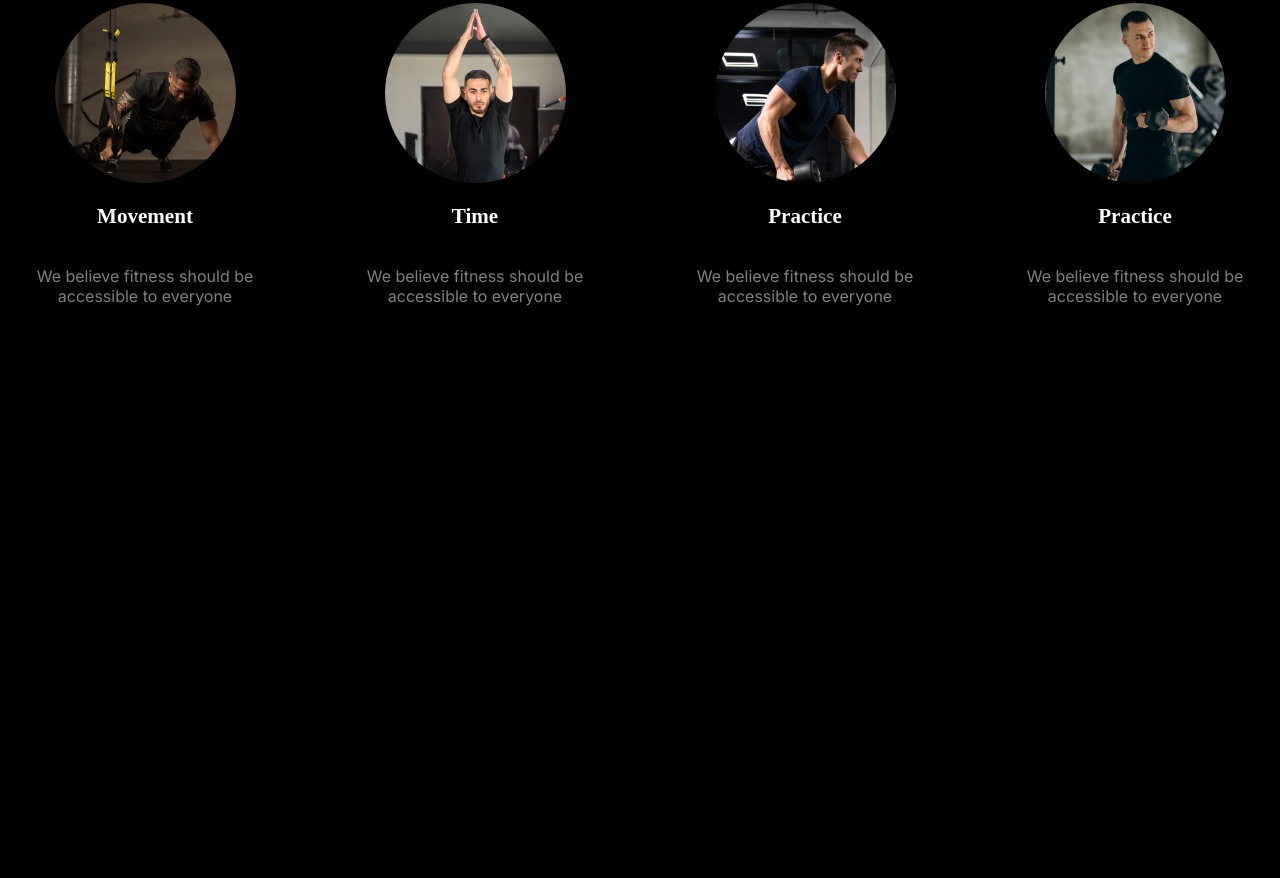
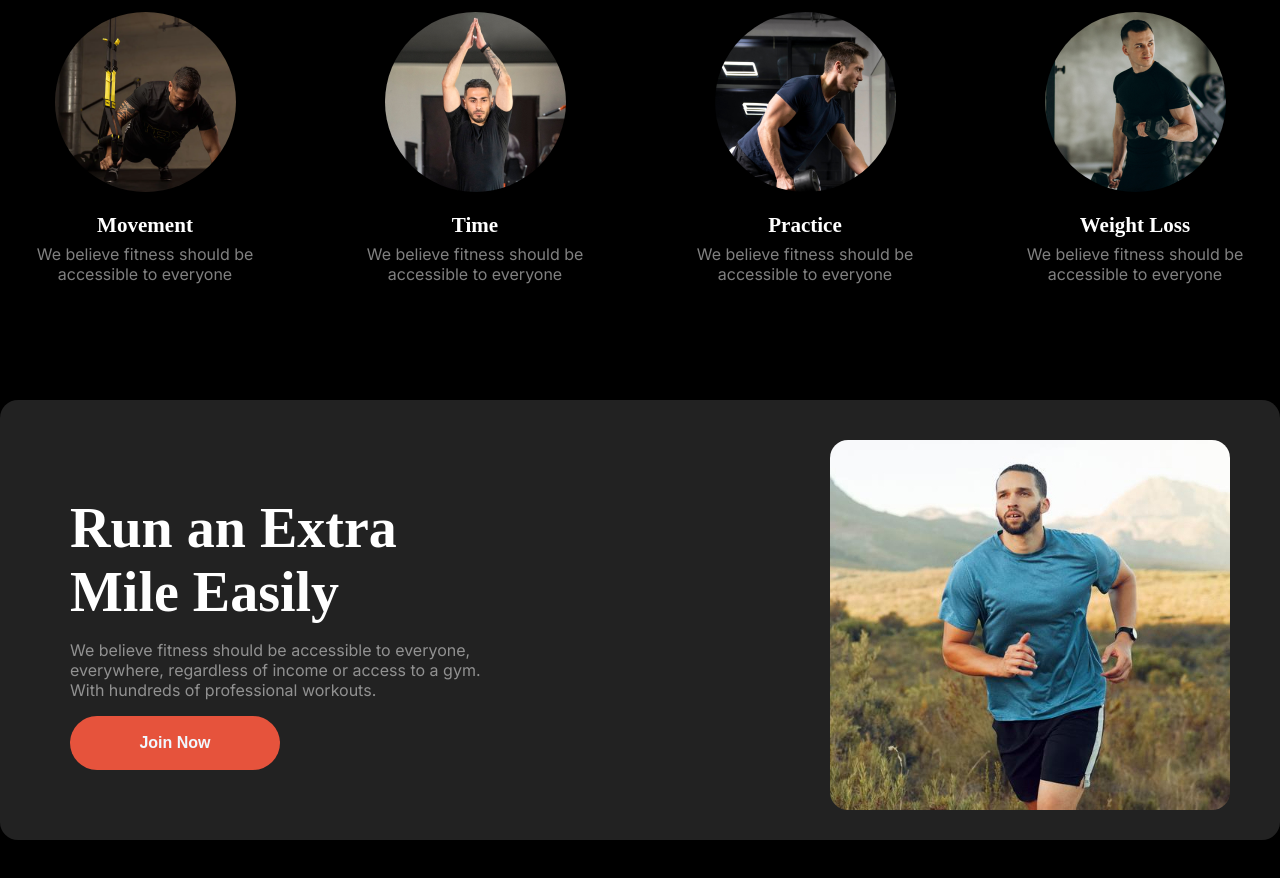
Before and after one commit to hossainpiash2221/ph-assignment2, a plain HTML site: page index.html in a window 1280 px wide. Shown: the part 1038-1916 px from the top of the page. Before the commit the page ends 1360 px from the top, so only its background shows below. Drawn offline with Linux system fonts and the light colour scheme.

Commit message:
complete run an extra section

```diff
--- a/index.html
+++ b/index.html
@@ -98,10 +98,24 @@
                     </div>
                     <div class="habits-card">
                         <img src="images/image 5.png" alt="">
-                        <h3 class="card-title">Practice</h3>
+                        <h3 class="card-title">Weight Loss</h3>
                         <p class="primary-text">We believe fitness should be accessible to everyone</p>
                     </div>
                 </div>
+            </div>
+        </section>
+
+        <section class="run">
+            <div class="run-content">
+                <h3 class="run-title">
+                    Run an Extra Mile Easily
+                </h3>
+                <p class="primary-text">We believe fitness should be accessible to everyone, everywhere, regardless of
+                    income or access to a gym. With hundreds of professional workouts.</p>
+                <button class="classic-button">Join Now</button>
+            </div>
+            <div class="run-img">
+                <img class="run2" src="images/run.jpg" alt="">
             </div>
         </section>
 
--- a/styles/style.css
+++ b/styles/style.css
@@ -121,8 +121,8 @@ h1 {
     font-weight: 600;
     line-height: 22px;
     margin-bottom: 0px
+}
 
-}
 .modify-button {
     box-sizing: border-box;
     border: 1px solid rgb(255, 255, 255);
@@ -197,7 +197,7 @@ h1 {
 
 }
 
-.banner-content p{
+.banner-content p {
 
     margin-bottom: 28px;
 
@@ -242,7 +242,7 @@ h1 {
 }
 
 /* change your habits */
-.habits {
+.habits,.run {
     max-width: calc(1632px - 200px);
     margin: 0px auto;
 
@@ -250,14 +250,14 @@ h1 {
 
 .habits-title {
     color: rgb(255, 255, 255);
-    font-size: 48px;
+    font-size: 3.5rem;
     font-weight: 900;
     margin-top: 100px;
     margin-bottom: 8px;
 
 }
 
-.habits-header{
+.habits-header {
     display: flex;
     flex-direction: column;
     align-items: center;
@@ -272,16 +272,17 @@ h1 {
 
 }
 
-.habits-card img{
+.habits-card img {
     border-radius: 50%;
 }
 
-.card{
+.card {
     display: flex;
     gap: 40px;
 
 }
-.habits-card{
+
+.habits-card {
     display: flex;
     flex-direction: column;
     align-items: center;
@@ -289,11 +290,55 @@ h1 {
 
 }
 
-.habits-card p{
+.habits-card p {
     text-align: center;
+    margin-top: 0px;
 }
 
+.habits-card h3 {
+    margin-bottom: 6px;
+}
 
+/* Run an Extra  */
+.run-title {
+    color: rgb(255, 255, 255);
+    font-size: 3.5rem;
+    font-weight: 900;
+    margin-bottom: 0px;
+}
+
+.run-content {
+    width: 445px;
+}
+
+.run{
+    margin-top: 100px;
+    margin-bottom: 100px;
+    border-radius: 18px;
+    background: rgb(34, 34, 34);
+    padding: 40px 50px 30px 70px;
+    display: flex;
+    justify-content: space-between;
+
+}
+
+.run2{
+    border-radius: 18px;
+    position: absolute;
+    top: -200px;
+    left: -750px;
+
+
+}
+
+.run-img{
+    width: 400px;
+    height: 370px;
+    overflow: hidden;
+    position: relative;
+   border-radius: 18px;
+
+}
 
 
 /* shared */
```
